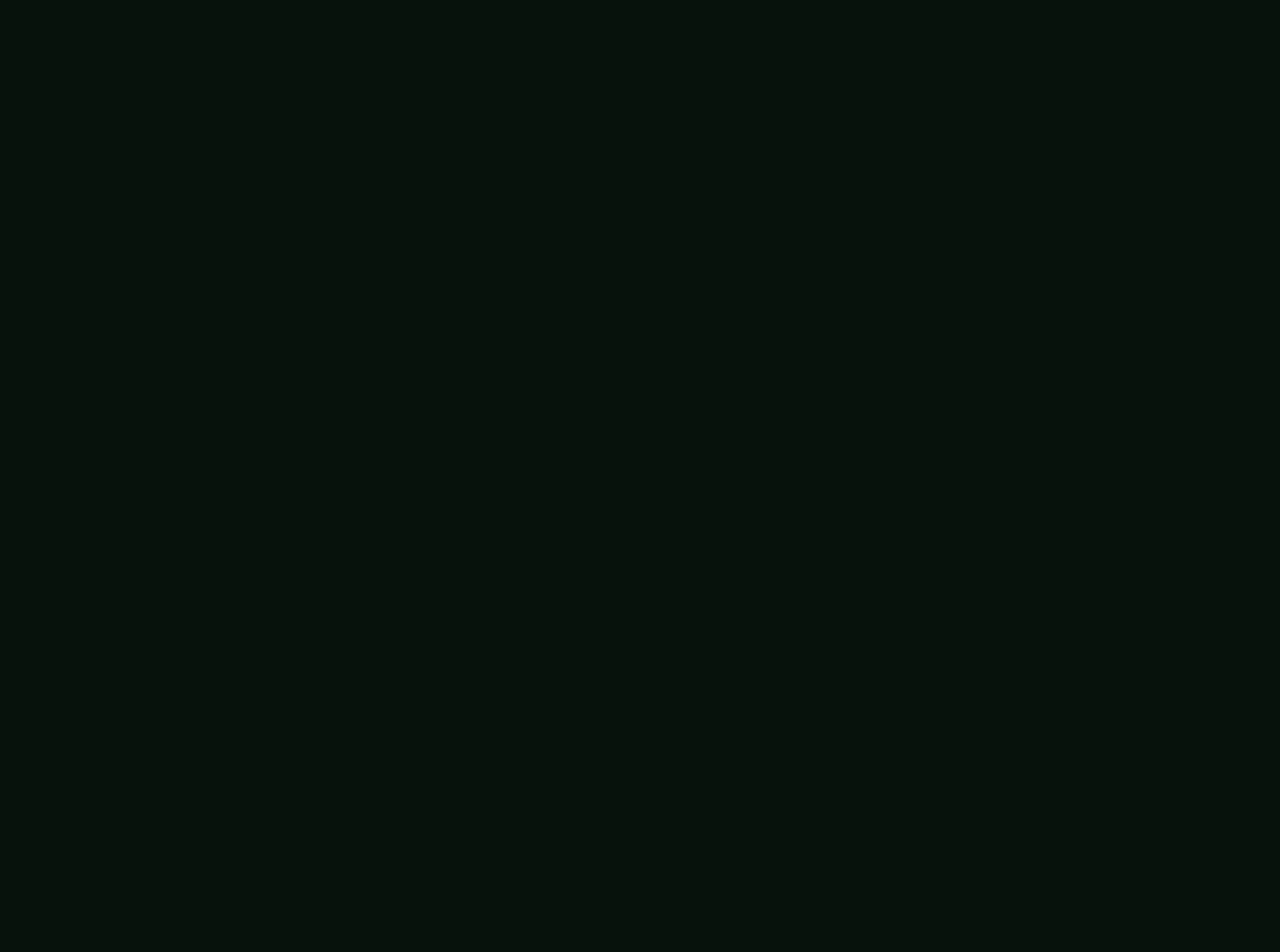
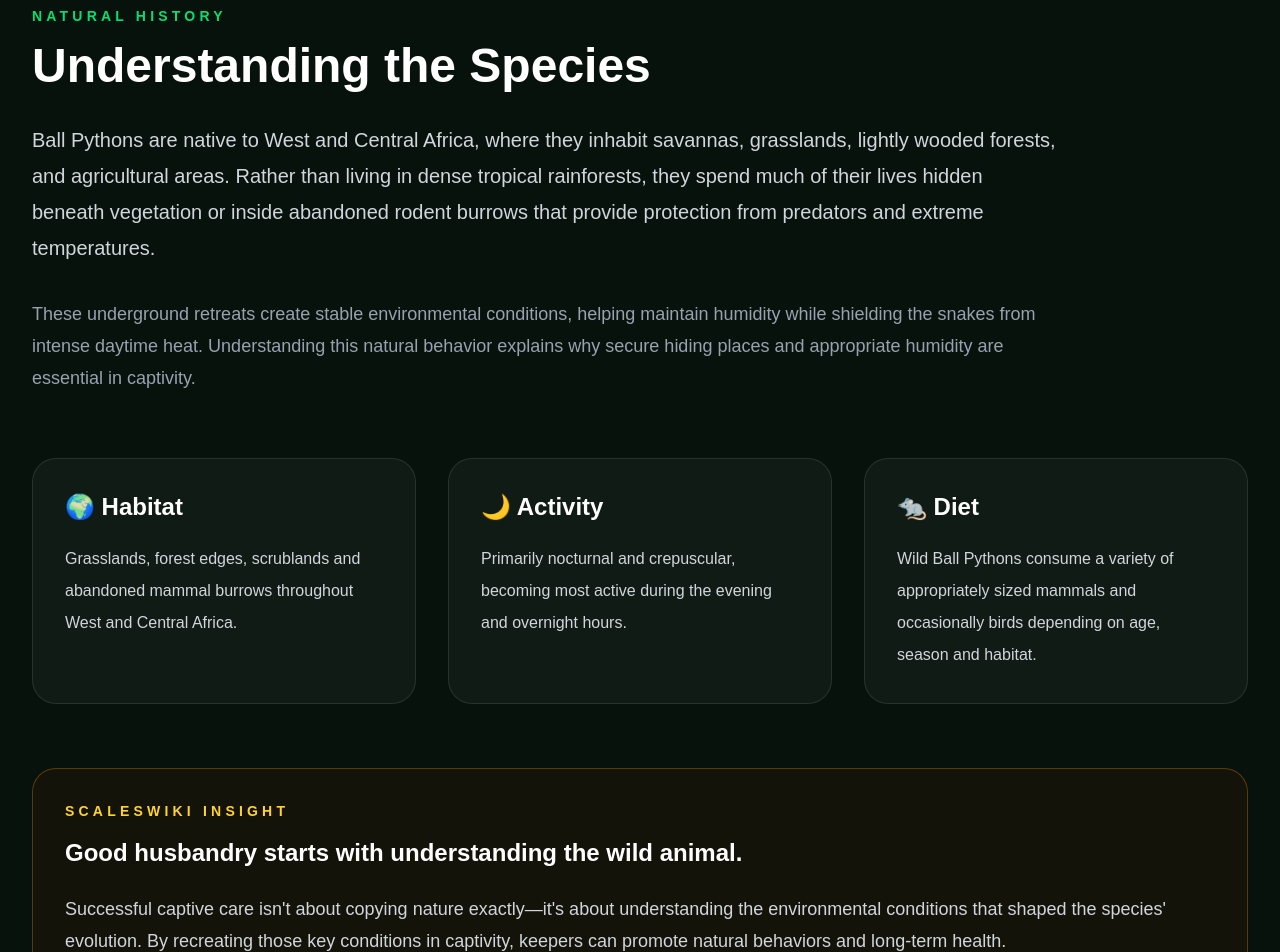
Before and after one commit to scalesandtailsrescue72-star/scaleswiki, a Next.js app: page /species/ball-python in a window 1280 px wide. Shown: the part 2700-3652 px from the top of the page. Before the commit the page ends 2610 px from the top, so only its background shows below. Built offline with nearby package versions, Linux system fonts and the light colour scheme.

Commit message:
Add Ball Python natural history section

```diff
--- a/app/species/ball-python/components/NaturalHistory.tsx
+++ b/app/species/ball-python/components/NaturalHistory.tsx
@@ -0,0 +1,97 @@
+export function NaturalHistory() {
+  return (
+    <section className="mx-auto max-w-7xl px-6 py-24 lg:px-8">
+
+      <div className="max-w-5xl">
+
+        <p className="text-sm font-semibold uppercase tracking-[0.3em] text-green-400">
+          Natural History
+        </p>
+
+        <h2 className="mt-4 text-5xl font-bold text-white">
+          Understanding the Species
+        </h2>
+
+        <p className="mt-8 text-xl leading-9 text-gray-300">
+          Ball Pythons are native to West and Central Africa, where they inhabit
+          savannas, grasslands, lightly wooded forests, and agricultural areas.
+          Rather than living in dense tropical rainforests, they spend much of
+          their lives hidden beneath vegetation or inside abandoned rodent
+          burrows that provide protection from predators and extreme
+          temperatures.
+        </p>
+
+        <p className="mt-8 text-lg leading-8 text-gray-400">
+          These underground retreats create stable environmental conditions,
+          helping maintain humidity while shielding the snakes from intense
+          daytime heat. Understanding this natural behavior explains why secure
+          hiding places and appropriate humidity are essential in captivity.
+        </p>
+
+      </div>
+
+      <div className="mt-16 grid gap-8 lg:grid-cols-3">
+
+        <div className="rounded-3xl border border-white/10 bg-[#101B15] p-8">
+
+          <h3 className="text-2xl font-bold text-white">
+            🌍 Habitat
+          </h3>
+
+          <p className="mt-5 leading-8 text-gray-300">
+            Grasslands, forest edges, scrublands and abandoned mammal burrows
+            throughout West and Central Africa.
+          </p>
+
+        </div>
+
+        <div className="rounded-3xl border border-white/10 bg-[#101B15] p-8">
+
+          <h3 className="text-2xl font-bold text-white">
+            🌙 Activity
+          </h3>
+
+          <p className="mt-5 leading-8 text-gray-300">
+            Primarily nocturnal and crepuscular, becoming most active during
+            the evening and overnight hours.
+          </p>
+
+        </div>
+
+        <div className="rounded-3xl border border-white/10 bg-[#101B15] p-8">
+
+          <h3 className="text-2xl font-bold text-white">
+            🐀 Diet
+          </h3>
+
+          <p className="mt-5 leading-8 text-gray-300">
+            Wild Ball Pythons consume a variety of appropriately sized mammals
+            and occasionally birds depending on age, season and habitat.
+          </p>
+
+        </div>
+
+      </div>
+
+      <div className="mt-16 rounded-3xl border border-amber-500/30 bg-amber-950/20 p-8">
+
+        <p className="text-sm font-semibold uppercase tracking-[0.3em] text-amber-300">
+          ScalesWiki Insight
+        </p>
+
+        <h3 className="mt-4 text-2xl font-bold text-white">
+          Good husbandry starts with understanding the wild animal.
+        </h3>
+
+        <p className="mt-6 text-lg leading-8 text-gray-300">
+          Successful captive care isn't about copying nature exactly—it's about
+          understanding the environmental conditions that shaped the species'
+          evolution. By recreating those key conditions in captivity, keepers
+          can promote natural behaviors and long-term health.
+        </p>
+
+      </div>
+
+    </section>
+  );
+}
--- a/app/species/ball-python/page.tsx
+++ b/app/species/ball-python/page.tsx
@@ -1,15 +1,20 @@
 import { Hero } from "./components/Hero";
 import { QuickFacts } from "./components/QuickFacts";
 import { Introduction } from "./components/Introduction";
+import { NaturalHistory } from "./components/NaturalHistory";
 
 export default function BallPythonPage() {
   return (
     <main className="min-h-screen bg-[#08120D] text-white">
+
       <Hero />
 
       <QuickFacts />
 
       <Introduction />
+
+      <NaturalHistory />
+
     </main>
   );
 }
```
